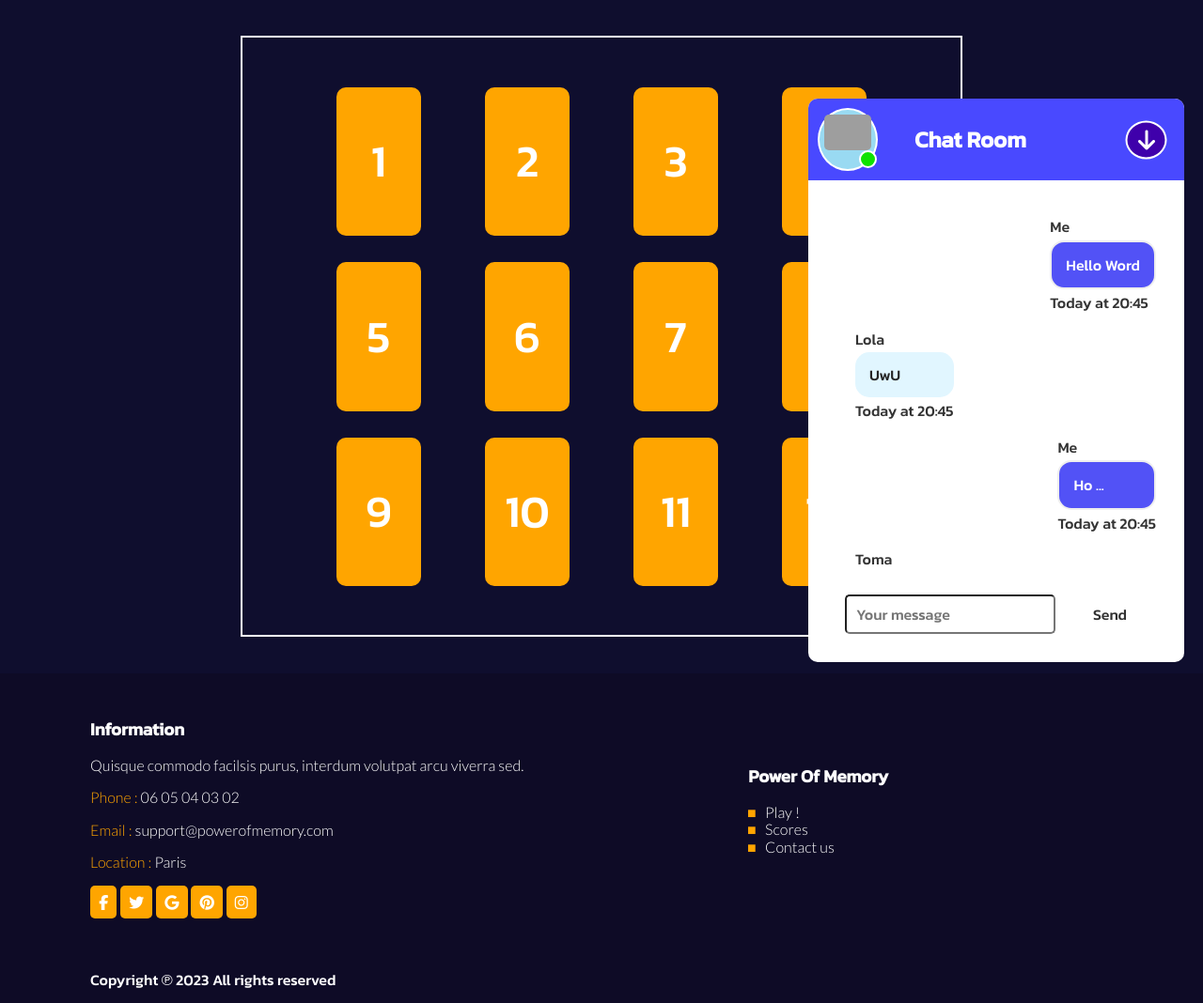
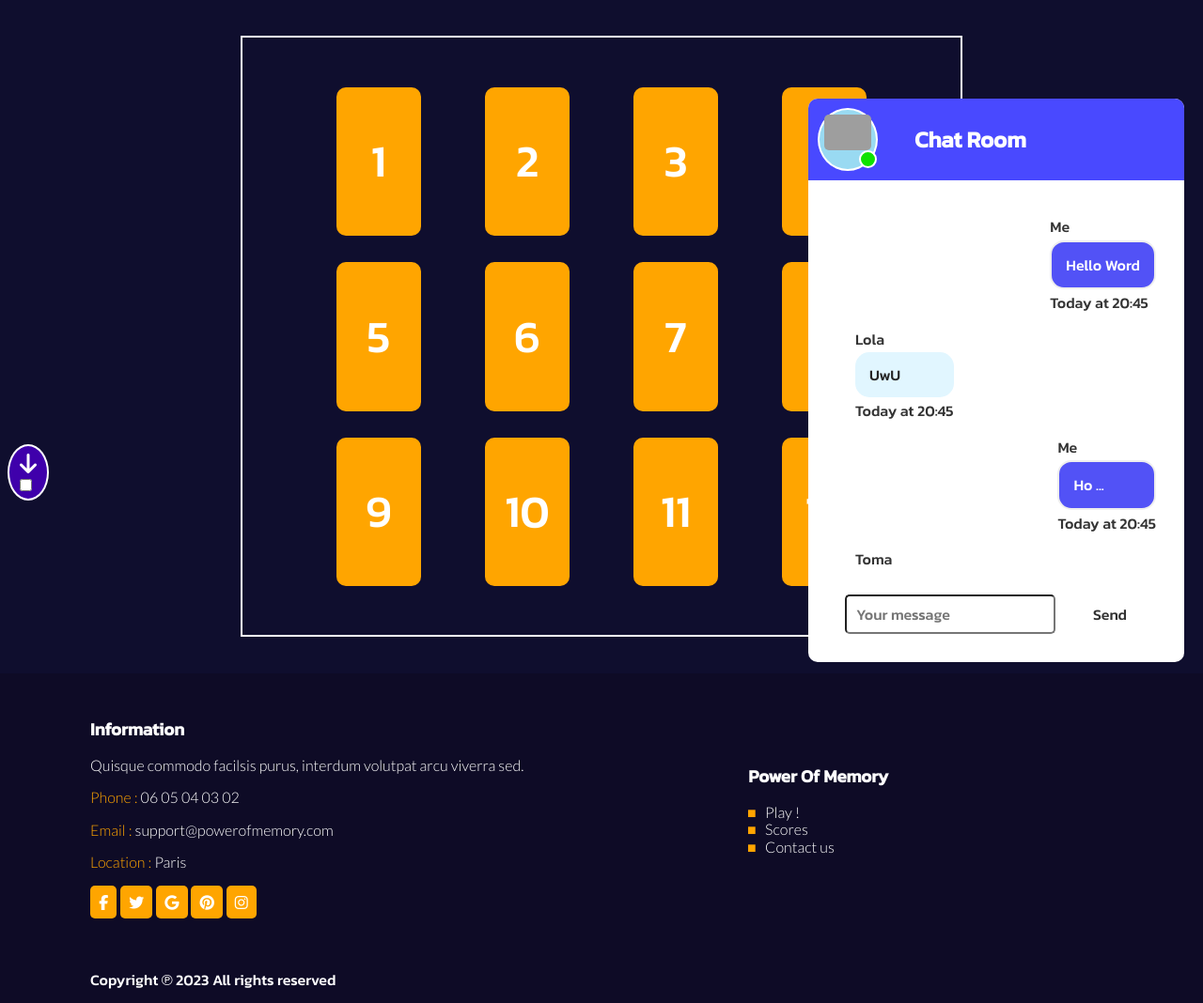
Before and after one commit to hard-tech/fantasy-memory, a PHP site: page /game.html in a window 1280 px wide. Shown: the part 75-1143 px from the top of the page at 94% size. Run offline with PHP 8.4, Linux system fonts and the light colour scheme; some libraries are stand-ins or nearby versions; grey boxes are pictures that could not be loaded.

Commit message:
FIX  CSS PART 1

```diff
--- a/assets/css/main.css
+++ b/assets/css/main.css
@@ -318,6 +318,27 @@ form.form-std div input {
     Game properties (game.html)
 */
 
+.game-chat-items i{
+    position: absolute;
+    bottom: 200px;
+}
+
+#gameChat {
+    bottom: 20px;
+    right: 20px;
+
+    width: 400px;
+    height: 600px;
+
+    position: absolute;
+    background-color: #fff;
+    border-radius: 10px;
+
+    display: flex;
+    flex-direction: column;
+    justify-content: space-between;
+}
+
 #game-tab {
     height: 80vh;
     margin: 3% auto;
@@ -356,22 +377,6 @@ form.form-std div input {
     height: 100%;
     border-radius: 10px;
     font-size: 3rem;
-}
-
-#gameChat {
-    bottom: 20px;
-    right: 20px;
-
-    width: 400px;
-    height: 600px;
-
-    position: fixed;
-    background-color: #fff;
-    border-radius: 10px;
-
-    display: flex;
-    flex-direction: column;
-    justify-content: space-between;
 }
 
 #headerChat {
@@ -533,7 +538,7 @@ form.form-std div input {
 .scoreboard table td {
     font-weight: lighter;
     border-bottom: solid 2px;
-    padding: 5px;
+    padding: 10px 15px;
 }
 
 .scoreboard table thead td:first-child {
--- a/game.html
+++ b/game.html
@@ -95,7 +95,11 @@
         <p class="Ltxt" id="copyright">Copyright &copysr; 2023 All rights reserved</p>
     </footer>
 
+    <div class="game-chat-items">
         <!-- Chat Popup -->
+        <i class="fa-solid fa-arrow-right fa-rotate-90">
+            <input type="checkbox">
+        </i>
         <div id="gameChat">
             <div id="headerChat">
                 <div class="d-flex">
@@ -105,7 +109,6 @@
                     <div class="circle-green"></div>
                     <h2 id="chat-title">Chat Room</h2>
                 </div>
-            <i class="fa-solid fa-arrow-right fa-rotate-90"></i>
             </div>
             <div id="chat-main">
                 <div id="content-message">
@@ -160,6 +163,7 @@
                 <button id="chat-send-btn">Send</button>
             </form>
         </div>
+    </div>
 </body>
 
 </html>
```
Lines whose indentation alone changed are shown as unchanged.
